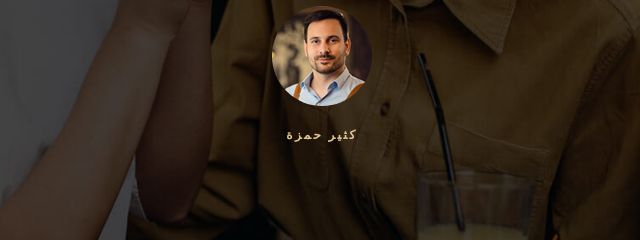
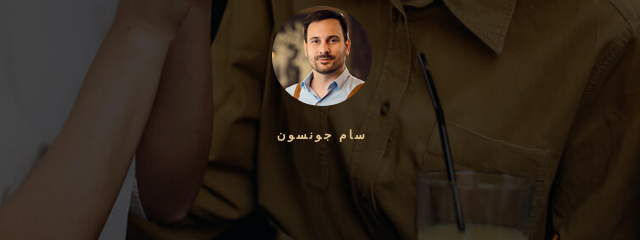
Before and after one commit to zarda-restaurant/_, a plain HTML site: page index.html in a window 1280 px wide. Shown: the part 5160-5400 px from the top of the page, 318-958 px from the left. Drawn offline with nearby package versions, Linux system fonts and the light colour scheme; a web font is replaced by a local one.

Commit message:
Update index.html

```diff
--- a/index.html
+++ b/index.html
@@ -689,7 +689,7 @@
             <img src="./assets/images/testi-avatar.jpg" width="100" height="100" loading="lazy" alt="سام جونسون"
               class="img">
 
-            <p class="label-2 profile-name">كثير حمزة</p>
+            <p class="label-2 profile-name">سام جونسون</p>
           </div>
 
         </div>
```
